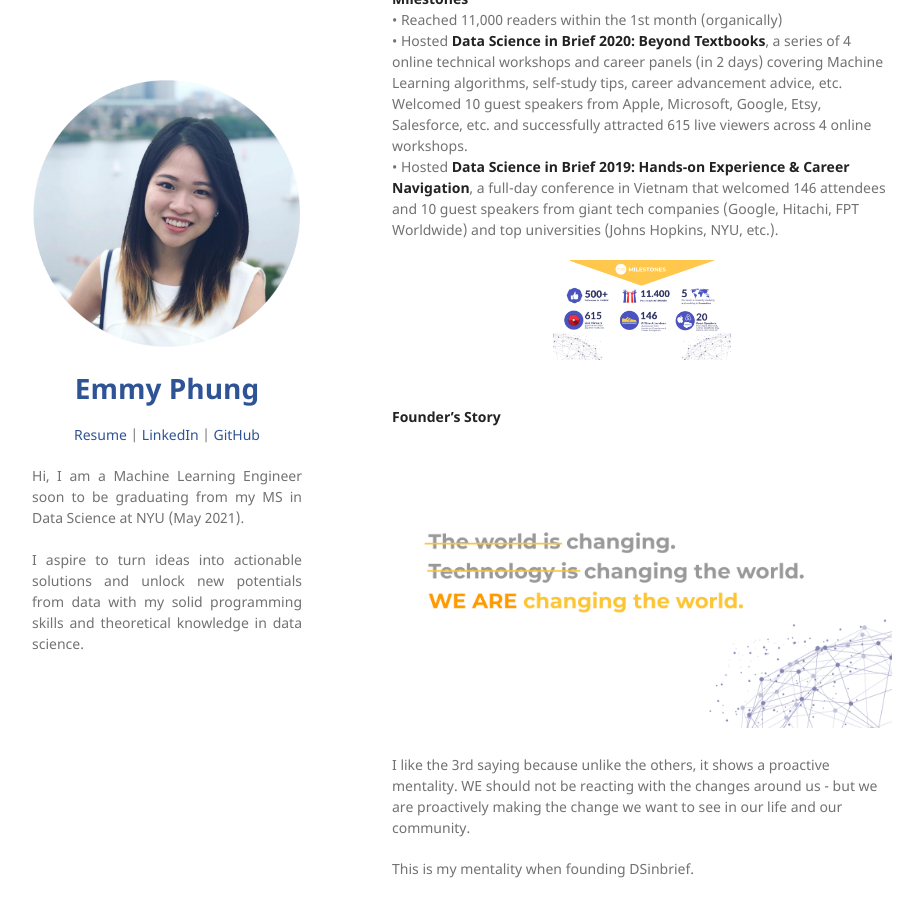
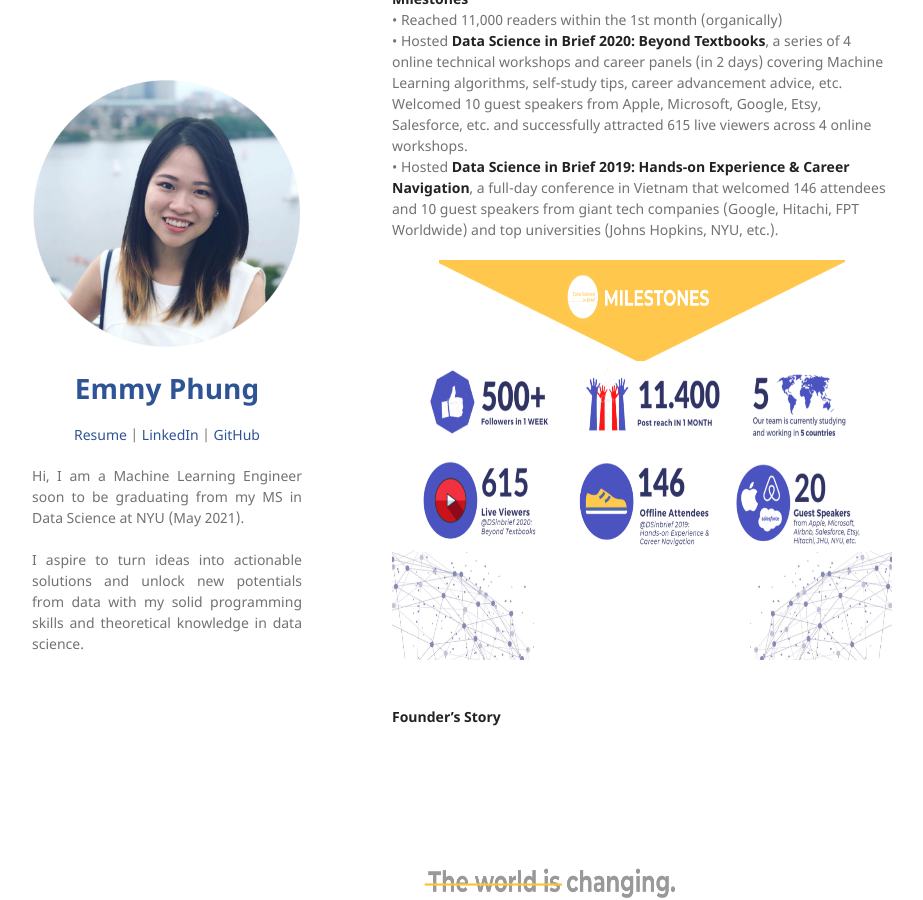
Before and after one commit to Emmyphung/emmyphung.github.io, a Jekyll site: the page built from sections/dsinbrief.md, in a window 1280 px wide and 900 px high, scrolled down 321 px. Shown: the whole window, without its empty margins (178-1101 px from the left). Built offline with Jekyll 4.4.1, drawn with Linux system fonts in a browser that asks for light colours; our own code applies the rules of GitHub Pages for plain Markdown files.

Commit message:
Update dsinbrief.md

```diff
--- a/sections/dsinbrief.md
+++ b/sections/dsinbrief.md
@@ -11,10 +11,10 @@
 • Hosted **Data Science in Brief 2020: Beyond Textbooks**, a series of 4 online technical workshops and career panels (in 2 days) covering Machine Learning algorithms, self-study tips, career advancement advice, etc. Welcomed 10 guest speakers from Apple, Microsoft, Google, Etsy, Salesforce, etc. and successfully attracted 615 live viewers across 4 online workshops. <br>
 • Hosted **Data Science in Brief 2019: Hands-on Experience & Career Navigation**, a full-day conference in Vietnam that welcomed 146 attendees and 10 guest speakers from giant tech companies (Google, Hitachi, FPT Worldwide) and top universities (Johns Hopkins, NYU, etc.).
 
-<center><img src="/images/milestone.png" height="100"/></center> <br>
+<center><img src="/images/milestone.png" height="400"/></center> <br>
 
 **Founder's Story** <br>
-<center><img src="/images/quote.png"/></center> <br>
+<center><img src="/images/quote.png" height="400"/></center> <br>
 I like the 3rd saying because unlike the others, it shows a proactive mentality. WE should not be reacting with the changes around us - but we are proactively making the change we want to see in our life and our community.
 
 This is my mentality when founding DSinbrief.
```
